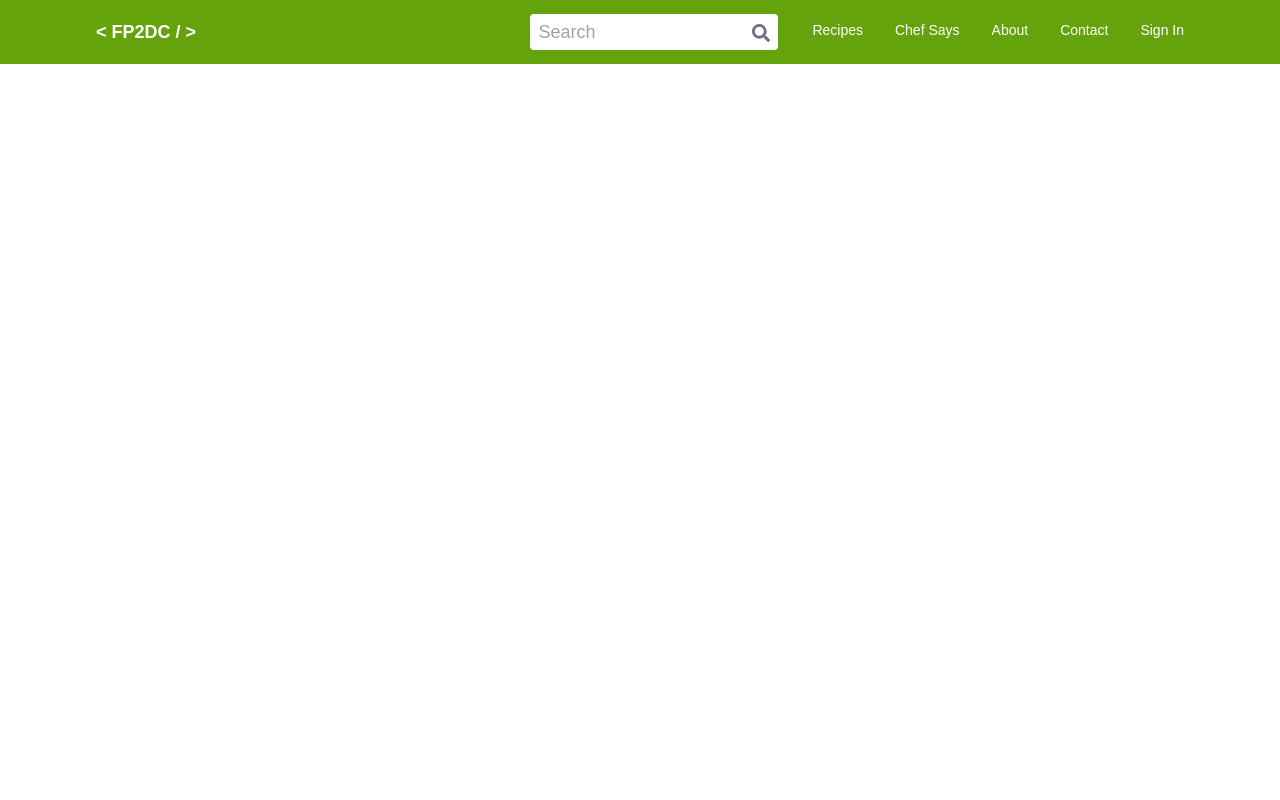
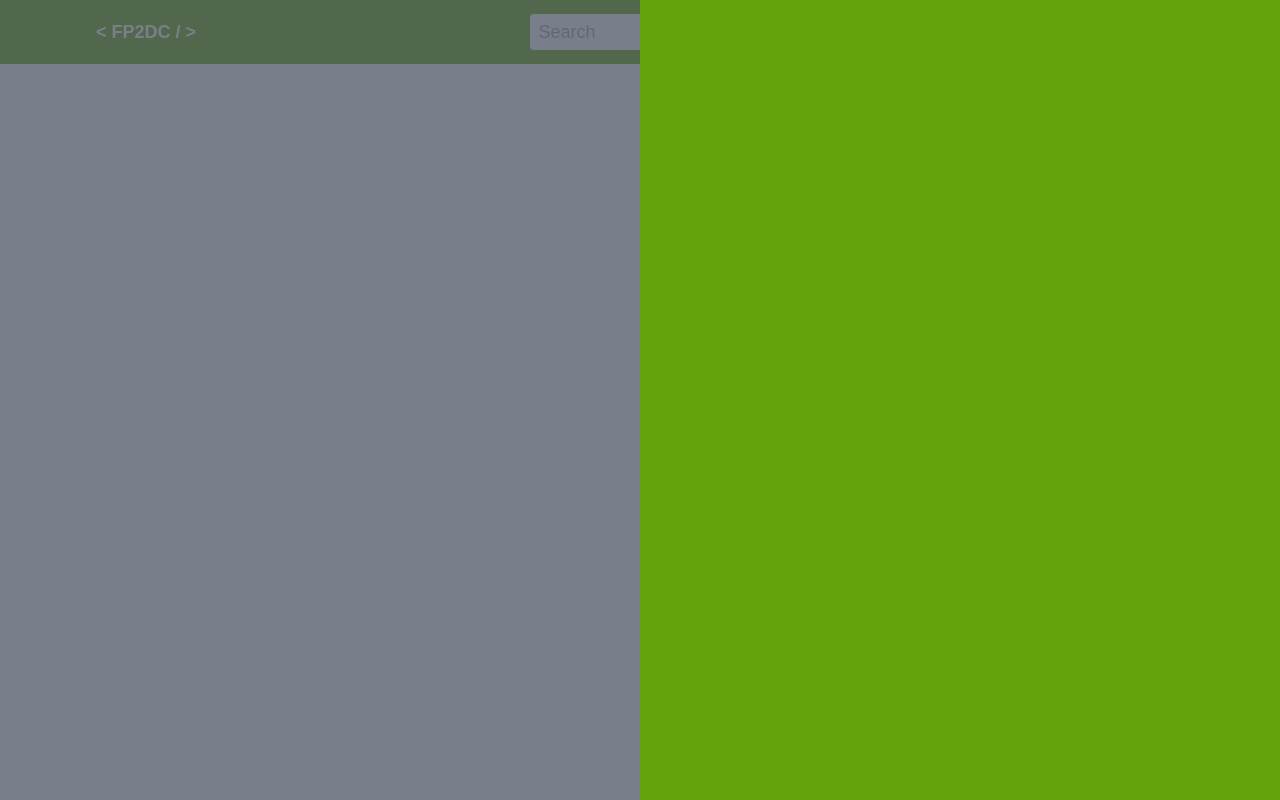
Before and after one commit to swabhi7/fp2dc-ui, a React (Create React App) app: page / in a window 1280 px wide. Built offline with nearby package versions, Linux system fonts and the light colour scheme; no server answers.

Commit message:
[feat/style] : Sidebar comp

```diff
--- a/public/index.html
+++ b/public/index.html
@@ -9,5 +9,6 @@
     <noscript>You need to enable JavaScript to run this app.</noscript>
     <div id="root"></div>
     <div id="modal"></div>
+    <div id="sidebar"></div>
   </body>
 </html>
--- a/src/components/features/Navbar/Navbar.component.js
+++ b/src/components/features/Navbar/Navbar.component.js
@@ -1,6 +1,7 @@
 import React, { useState } from "react";
 import { FaBars } from "react-icons/fa";
 import Modal from "../../utilities/Modal.component";
+import Sidebar from "../../utilities/Sidebar.component";
 import classes from "./Navbar.module.css";
 import Search from "./Search.component";
 
@@ -16,6 +17,7 @@ const Navbar = () => {
           </Modal>
         )}
         <Search searchExpandHandler={() => setShowModal(true)} />
+        <Sidebar></Sidebar>
         <FaBars className={classes["menu-icon"]} />
         <ul className={classes["menu-list"]}>
           <li>Recipes</li>
--- /dev/null
+++ b/src/components/utilities/Sidebar.component.js
@@ -0,0 +1,21 @@
+import React from "react";
+import { createPortal } from "react-dom";
+
+const Sidebar = ({ children, onDismiss }) => {
+  return createPortal(
+    <>
+      {/* Faded out background */}
+      <div
+        className="fixed top-0 h-screen w-screen bg-gray-600 opacity-75"
+        onClick={onDismiss}
+      ></div>
+      {/* Sidebar content */}
+      <div className="fixed top-0 right-0 w-[50%] h-full bg-lime-600 p-2 flex justify-center items-center">
+        {children}
+      </div>
+    </>,
+    document.querySelector("#sidebar")
+  );
+};
+
+export default Sidebar;
```
